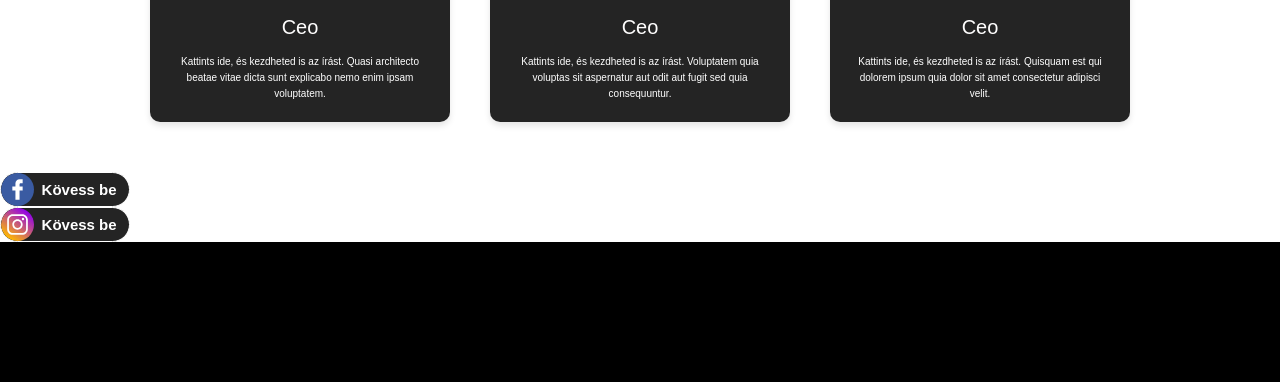
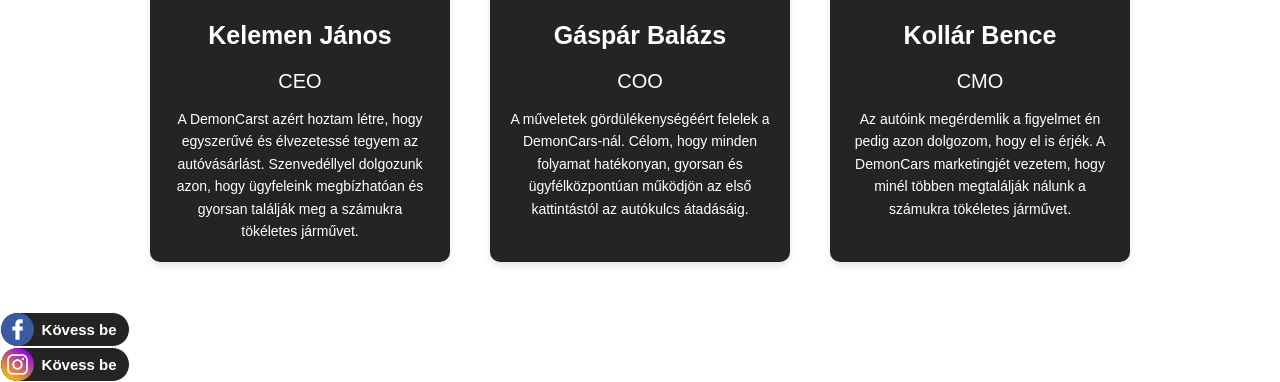
Before and after one commit to Jasoooon02/Vizsgaremek, a PHP site: page / in a window 1280 px wide. Shown: the part 1473-1855 px from the top of the page. Before the commit the page ends 1715 px from the top, so only its background shows below. Run offline with PHP 8.4, Linux system fonts and the light colour scheme; data that the repository does not hold is empty.

Commit message:
képek és leírások cseréje

```diff
--- a/css/fo.css
+++ b/css/fo.css
@@ -464,13 +464,13 @@
     max-width: 300px;
 }
 
-  .team-photo {
-    width: 150px;
-    height: 150px;
-    border-radius: 50%;
-    object-fit: cover;
-    margin-bottom: 20px;
-  }
+.team-photo {
+  width: 200px;
+  height: 250px;
+  border-radius: 50%;
+  object-fit: fill;
+  margin-bottom: 20px;
+}
 
   h3 {
     font-size: 25px;
@@ -487,7 +487,7 @@
   }
 
   .description {
-    font-size: 10px;
+    font-size: 14px;
     color: #ffffff;
     line-height: 1.6;
   }
--- a/index.html
+++ b/index.html
@@ -16,14 +16,7 @@
     </div>
 </header>
 <script src="fo.js?v=1"></script>
-<div class="filter">
-    <label for="min-price" class="min-price">Min. ár:</label>
-    <input type="number" id="min-price" class="min" placeholder="Pl. 1000000">
-    <label for="max-price" class="max-price">Max. ár:</label>
-    <input type="number" id="max-price" class="max" placeholder="Pl. 20000000">
-    <button id="filter-btn" class="btn">Szűrés</button>
-    <button id="reset-btn" class="btn">Visszaállítás</button>
-</div>
+
 <div class="frame">
 <div class="category">
 
@@ -208,22 +201,22 @@
         <div class="team-member">
             <img src="/img/jani.jpg" alt="Kelemen János" class="team-photo">
             <h3 class="member">Kelemen János</h3>
-            <p class="position">Ceo</p>
-            <p class="description">Kattints ide, és kezdheted is az írást. Quasi architecto beatae vitae dicta sunt explicabo nemo enim ipsam voluptatem.</p>
+            <p class="position">CEO</p>
+            <p class="description">A DemonCarst azért hoztam létre, hogy egyszerűvé és élvezetessé tegyem az autóvásárlást. Szenvedéllyel dolgozunk azon, hogy ügyfeleink megbízhatóan és gyorsan találják meg a számukra tökéletes járművet.</p>
         </div>
 
         <div class="team-member">
             <img src="/img/balazs.jpg" alt="Gáspár Balázs" class="team-photo">
             <h3 class="member">Gáspár Balázs</h3>
-            <p class="position">Ceo</p>
-            <p class="description">Kattints ide, és kezdheted is az írást. Voluptatem quia voluptas sit aspernatur aut odit aut fugit sed quia consequuntur.</p>
+            <p class="position">COO</p>
+            <p class="description">A műveletek gördülékenységéért felelek a DemonCars-nál. Célom, hogy minden folyamat hatékonyan, gyorsan és ügyfélközpontúan működjön  az első kattintástól az autókulcs átadásáig.</p>
         </div>
 
         <div class="team-member">
             <img src="/img/bence.jpg" alt="Kollár Bence" class="team-photo">
             <h3 class="member">Kollár Bence</h3>
-            <p class="position">Ceo</p>
-            <p class="description">Kattints ide, és kezdheted is az írást. Quisquam est qui dolorem ipsum quia dolor sit amet consectetur adipisci velit.</p>
+            <p class="position">CMO</p>
+            <p class="description">Az autóink megérdemlik a figyelmet én pedig azon dolgozom, hogy el is érjék. A DemonCars marketingjét vezetem, hogy minél többen megtalálják nálunk a számukra tökéletes járművet.</p>
         </div>
     </div>
 </section>
```
Also changed, not shown: 3 other files.
